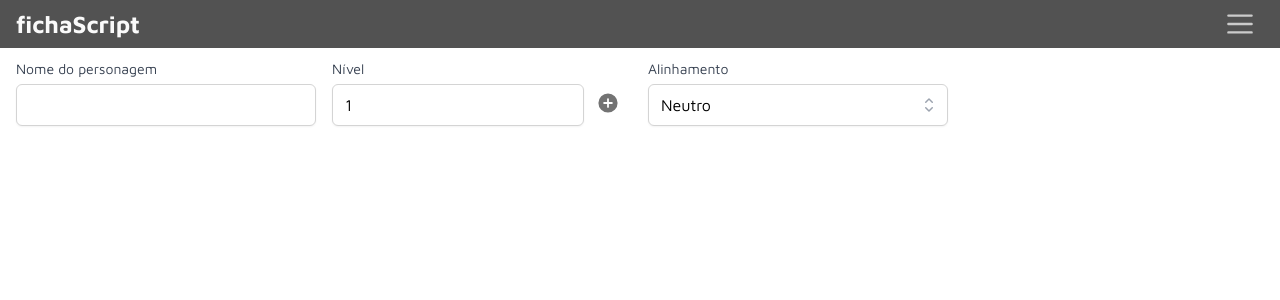
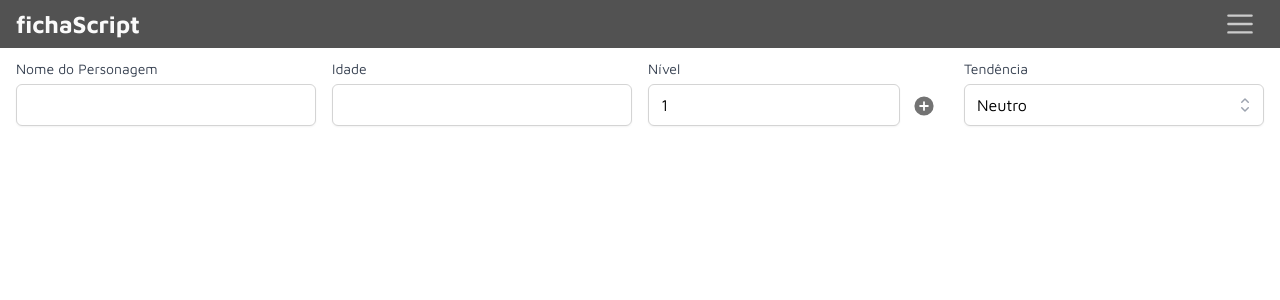
Before and after one commit to g-beier/fichascript-ts, a Vue app: page / in a window 1280 px wide. Shown: the top 300 px of the page. Built offline with nearby package versions, Linux system fonts and the light colour scheme.

Commit message:
CharacterInput component created.

```diff
--- a/src/components/CharacterId.vue
+++ b/src/components/CharacterId.vue
@@ -1,5 +1,5 @@
 <script setup lang="ts">
-import { ref } from "vue";
+import { ref, computed } from "vue";
 import {
   TransitionRoot,
   TransitionChild,
@@ -8,9 +8,9 @@ import {
   DialogTitle,
   Listbox,
   ListboxButton,
+  ListboxLabel,
   ListboxOption,
   ListboxOptions,
-  ListboxLabel,
 } from "@headlessui/vue";
 import {
   PlusCircleIcon,
@@ -18,9 +18,9 @@ import {
   CheckIcon,
 } from "@heroicons/vue/20/solid";
 import { useMainStore } from "@/stores/mainStore";
+import CharacterInput from "./CharacterInput.vue";
 
 const isExpOpen = ref(false);
-
 function openExpModal() {
   isExpOpen.value = true;
 }
@@ -28,28 +28,43 @@ function closeExpModal() {
   isExpOpen.value = false;
 }
 
+const xpArray: Array<number> = [];
+for (let i = 0; i < 20; i++) {
+  xpArray.push(i * (i + 1) * 500);
+}
+const levelByExp = computed(() => {
+  return xpArray.findIndex((x) => x > mainStore.characterExperience);
+});
+
 const mainStore = useMainStore();
 </script>
 <template>
   <div class="grid gap-4 sm:grid-cols-2 lg:grid-cols-4">
-    <label class="block w-full">
-      <span class="text-sm text-gray-700">Nome do personagem</span>
-      <input
-        type="text"
+    <div class="w-full">
+      <CharacterInput
         v-model.trim="mainStore.characterName"
-        class="mt-1 block w-full rounded-md border-neutral-300 shadow-sm focus:border-red-300 focus:ring focus:ring-red-200 focus:ring-opacity-50"
-      />
-    </label>
+        :inputOptions="{ type: 'text' }"
+      >
+        Nome do Personagem
+      </CharacterInput>
+    </div>
 
-    <label class="block w-full">
-      <span class="text-sm text-gray-700">Nível</span>
-      <div class="flex">
-        <input
-          type="number"
-          min="1"
+    <div class="w-full">
+      <CharacterInput
+        v-model.trim="mainStore.characterAge"
+        :inputOptions="{ type: 'number', min: 0 }"
+      >
+        <span> Idade </span>
+      </CharacterInput>
+    </div>
+
+    <div class="flex w-full flex-row flex-nowrap items-end">
+      <CharacterInput
         v-model.number="mainStore.level"
-          class="mt-1 block w-full rounded-md border-neutral-300 shadow-sm focus:border-red-300 focus:ring focus:ring-red-200 focus:ring-opacity-50"
-        />
+        :inputOptions="{ type: 'number', min: 1, max: 20 }"
+      >
+        <span> Nível </span>
+      </CharacterInput>
       <button
         type="button"
         @click="openExpModal"
@@ -57,15 +72,17 @@ const mainStore = useMainStore();
         title="Pontos de experiência"
       >
         <PlusCircleIcon
+          :class="
+            mainStore.level !== levelByExp ? 'text-red-500' : 'text-neutral-500'
+          "
           class="h-6 w-6 text-neutral-500 hover:text-red-400 focus:outline-none focus-visible:ring-2 focus-visible:ring-red-200"
-          ></PlusCircleIcon>
+        />
       </button>
     </div>
-    </label>
 
     <div class="block w-full">
       <Listbox v-model="mainStore.characterAlignment">
-        <ListboxLabel class="text-sm text-gray-700">Alinhamento</ListboxLabel>
+        <ListboxLabel class="text-sm text-gray-700"> Tendência </ListboxLabel>
         <div class="relative mt-1">
           <ListboxButton
             class="relative w-full cursor-default rounded-md border border-neutral-300 bg-white py-2 pl-3 pr-10 text-left shadow-sm focus:border-red-300 focus:outline-none focus:ring focus:ring-red-200 focus:ring-opacity-50"
@@ -79,7 +96,7 @@ const mainStore = useMainStore();
               <ChevronUpDownIcon
                 class="h-5 w-5 text-gray-400"
                 aria-hidden="true"
-              ></ChevronUpDownIcon>
+              />
             </span>
           </ListboxButton>
           <transition
@@ -125,7 +142,7 @@ const mainStore = useMainStore();
                     v-if="selected"
                     class="absolute inset-y-0 left-0 flex items-center pl-3 text-red-600"
                   >
-                    <CheckIcon class="h-5 w-5" aria-hidden="true"></CheckIcon>
+                    <CheckIcon class="h-5 w-5" aria-hidden="true" />
                   </span>
                 </li>
               </ListboxOption>
@@ -134,6 +151,8 @@ const mainStore = useMainStore();
         </div>
       </Listbox>
     </div>
+
+    <div class="w-full"></div>
 
     <!-- DIALOG - EXPERIÊNCIA -->
     <TransitionRoot appear :show="isExpOpen" as="template">
@@ -172,9 +191,31 @@ const mainStore = useMainStore();
                   Pontos de Experiência
                 </DialogTitle>
                 <div class="mt-2">
-                  <p>content</p>
+                  <label class="block w-full">
+                    <span class="text-sm text-gray-700">
+                      Pontos de Experiência
+                    </span>
+                    <input
+                      type="number"
+                      v-model="mainStore.characterExperience"
+                      min="0"
+                      class="mt-1 block w-full rounded-md border-neutral-300 shadow-sm selection:bg-red-200 focus:border-red-300 focus:ring focus:ring-red-200 focus:ring-opacity-50"
+                    />
+                  </label>
+                  <p class="mt-2">
+                    {{ mainStore.characterExperience }}&nbsp;pontos de
+                    experiência corresponde ao nível&nbsp;{{ levelByExp }}.
+                  </p>
                 </div>
-                <div class="mt-4">
+                <div class="mt-4 flex flex-row flex-nowrap gap-4">
+                  <button
+                    type="button"
+                    :disabled="mainStore.level >= levelByExp"
+                    @click="(mainStore.level = levelByExp) && closeExpModal()"
+                    class="inline-flex justify-center rounded-md border border-transparent bg-red-100 px-4 py-2 text-sm font-medium text-red-900 hover:bg-red-200 focus:outline-none focus-visible:ring-2 focus-visible:ring-red-500 focus-visible:ring-offset-2 disabled:cursor-not-allowed disabled:bg-neutral-100 disabled:text-neutral-600"
+                  >
+                    Subir de nível
+                  </button>
                   <button
                     type="button"
                     @click="closeExpModal"
--- /dev/null
+++ b/src/components/CharacterInput.vue
@@ -0,0 +1,30 @@
+<script setup lang="ts">
+const props = defineProps<{
+  modelValue: any;
+  inputOptions: {
+    type: string;
+    min?: number;
+    max?: number;
+  };
+}>();
+
+const emit = defineEmits(["update:modelValue"]);
+</script>
+
+<template>
+  <label class="block w-full">
+    <span class="text-sm text-gray-700">
+      <slot />
+    </span>
+    <input
+      :min="inputOptions.min"
+      :max="inputOptions.max"
+      :type="inputOptions.type"
+      :value="modelValue"
+      @input="
+        $emit('update:modelValue', ($event.target as HTMLInputElement).value)
+      "
+      class="mt-1 block w-full rounded-md border-neutral-300 shadow-sm selection:bg-red-200 focus:border-red-300 focus:ring focus:ring-red-200 focus:ring-opacity-50"
+    />
+  </label>
+</template>
--- a/src/stores/mainStore.ts
+++ b/src/stores/mainStore.ts
@@ -11,6 +11,7 @@ export const useMainStore = defineStore("MainStore", () => {
 
   const level = ref(1);
   const halfLevel = computed(() => Math.floor(level.value / 2));
+  const characterExperience = ref(0);
 
   return {
     characterName,
@@ -21,5 +22,6 @@ export const useMainStore = defineStore("MainStore", () => {
     characterJobList,
     level,
     halfLevel,
+    characterExperience,
   };
 });
```
Also changed, not shown: 1 other file (tests, documents, lock files or other folders). Lines whose indentation alone changed are shown as unchanged.
